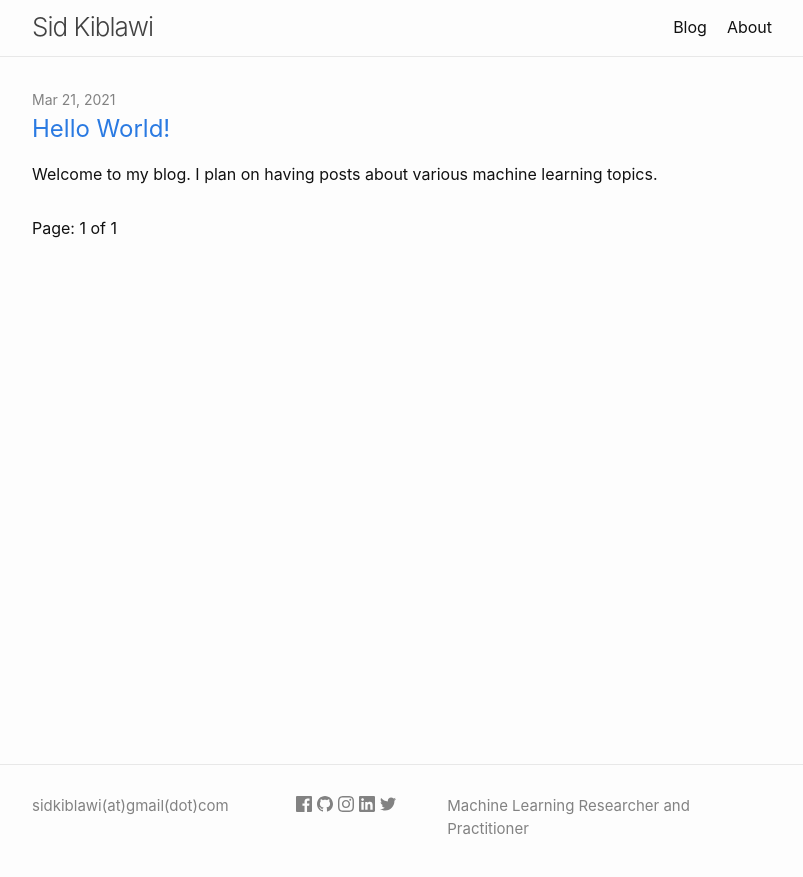
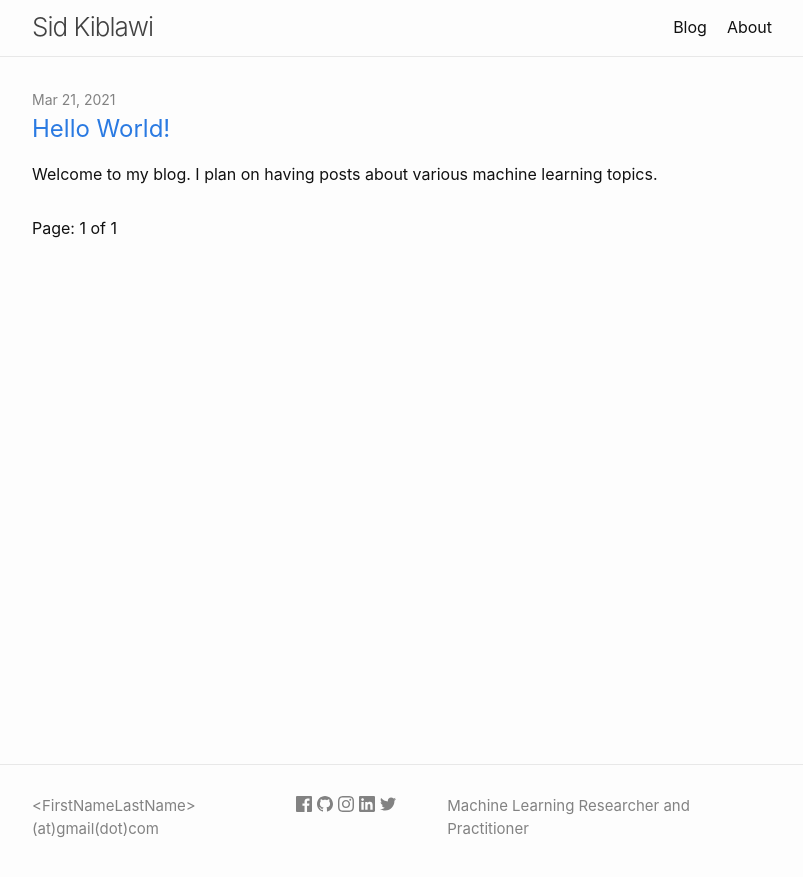
Before and after one commit to sidkiblawi/sidkiblawi.github.io, a Jekyll site: the page built from index.html, in a window 1280 px wide. Shown: the top 877 px of the page, without its empty margins (238-1041 px from the left). Built offline with Jekyll 4.4.1, drawn with Linux system fonts in a browser that asks for light colours; the list of posts is cut into pages by our own code.

Commit message:
Update _config.yml

```diff
--- a/_config.yml
+++ b/_config.yml
@@ -19,7 +19,7 @@
 # in the templates via {{ site.myvariable }}.
 
 title: Sid Kiblawi
-email_safe: sidkiblawi(at)gmail(dot)com
+email_safe: <FirstNameLastName>(at)gmail(dot)com
 description: >- # this means to ignore newlines until "baseurl:"
     Machine Learning Researcher and Practitioner
 baseurl: "" # the subpath of your site, e.g. /blog
```
